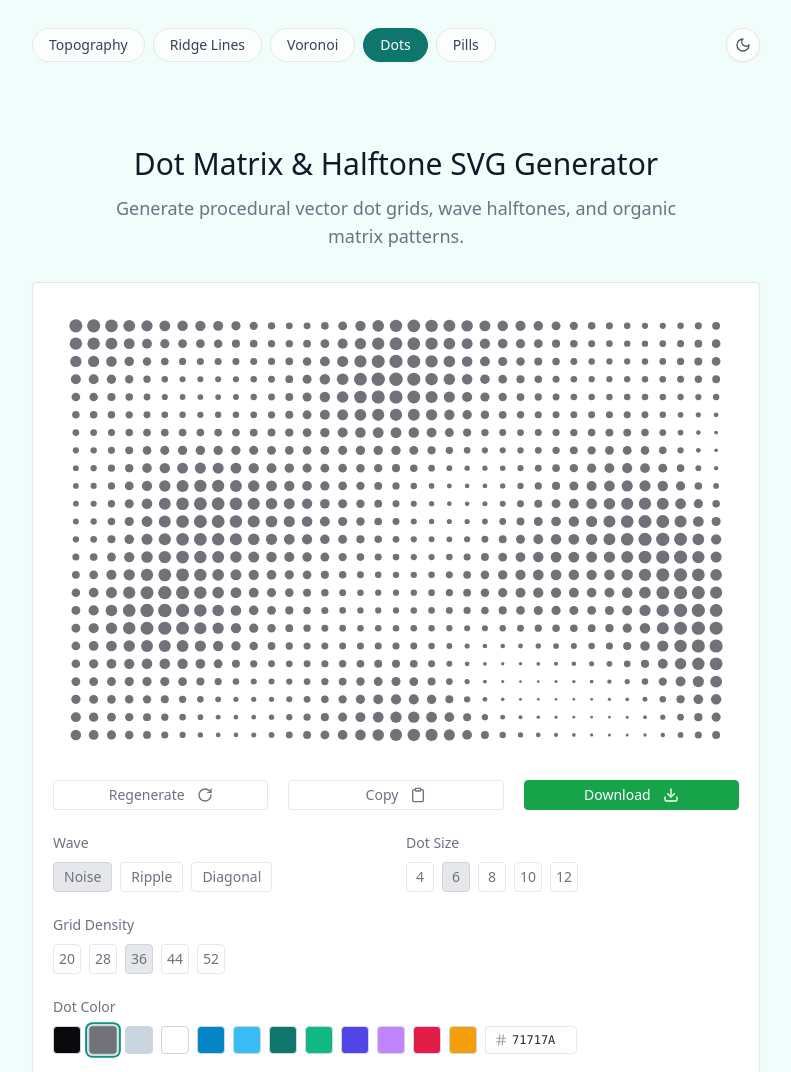
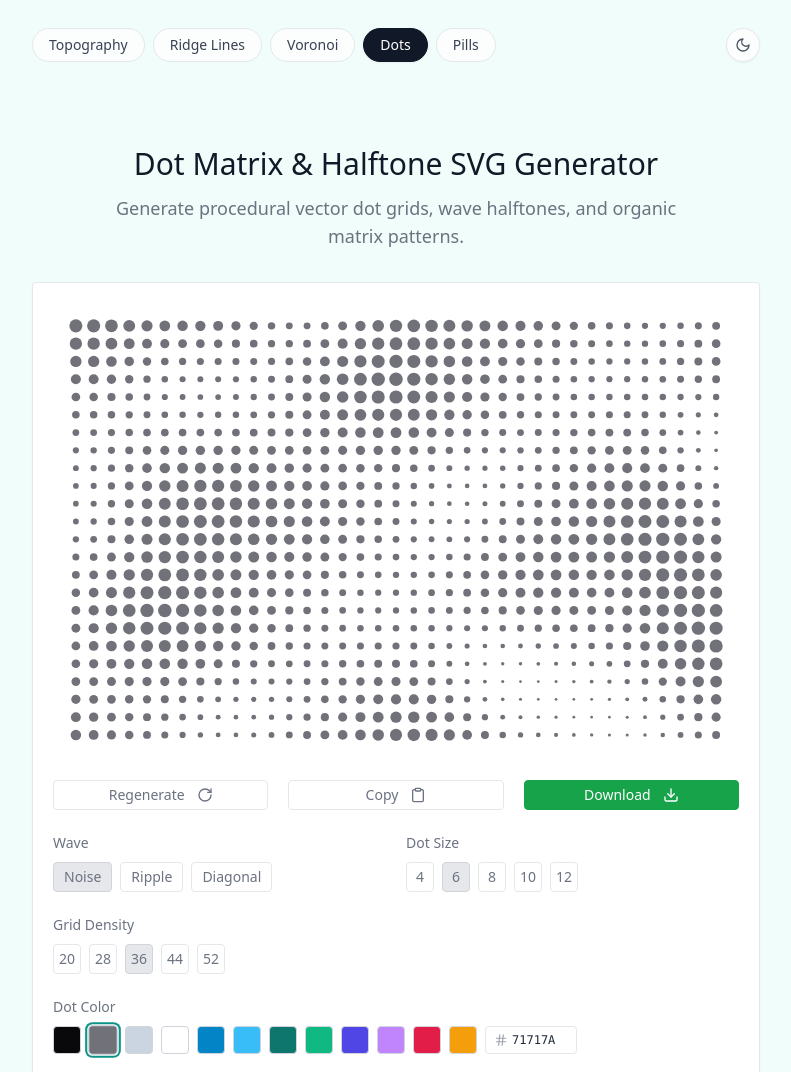
Before and after one commit to Blixthalka/topo, a Gatsby site: page /dots in a window 1280 px wide. Shown: the top 1072 px of the page, without its empty margins (244-1035 px from the left). Built offline with nearby package versions, Linux system fonts and the light colour scheme; Gatsby itself is replaced by a stand-in of ours.

Commit message:
fix(nav): resolve active state route matching across all pages and align neutral styles

```diff
--- a/src/components/GeneratorNav.jsx
+++ b/src/components/GeneratorNav.jsx
@@ -39,6 +39,36 @@ const GeneratorNav = () => {
     }
   }
 
+  const checkIsActive = (href, location) => {
+    const current = (location?.pathname || "").replace(/\/+$/, "") || "/"
+    const target = href.replace(/\/+$/, "") || "/"
+    if (target === "/") return current === "/"
+    if (target === "/dots") return current === "/dots" || current === "/halftone"
+    return current === target || current.startsWith(target + "/")
+  }
+
+  const getDesktopLinkProps = ({ href, location }) => {
+    const isActive = checkIsActive(href, location)
+    return {
+      className: `inline-flex items-center px-4 py-1.5 rounded-full text-sm font-medium border transition-all duration-150 ${
+        isActive
+          ? "bg-gray-900 text-white border-gray-900 dark:bg-zinc-100 dark:text-zinc-900 dark:border-zinc-100 shadow-sm"
+          : "bg-white/80 dark:bg-zinc-900/80 hover:bg-white dark:hover:bg-zinc-800 text-gray-700 dark:text-zinc-300 hover:text-gray-900 dark:hover:text-white border-gray-200 dark:border-zinc-800"
+      }`,
+    }
+  }
+
+  const getMobileLinkProps = ({ href, location }) => {
+    const isActive = checkIsActive(href, location)
+    return {
+      className: `flex items-center px-3.5 py-2 rounded-lg text-sm transition ${
+        isActive
+          ? "bg-gray-900 text-white dark:bg-zinc-100 dark:text-zinc-900 font-medium"
+          : "text-gray-700 dark:text-zinc-300 hover:bg-gray-100 dark:hover:bg-zinc-800"
+      }`,
+    }
+  }
+
   return (
     <header className="w-full mb-6 pt-2 pb-1">
       {/* Desktop Header */}
@@ -48,9 +78,7 @@ const GeneratorNav = () => {
             <Link
               key={path}
               to={path}
-              activeClassName="!bg-teal-700 !text-white !border-teal-700 shadow-sm"
-              partiallyActive={path !== "/"}
-              className="inline-flex items-center px-4 py-1.5 rounded-full text-sm font-medium bg-white/80 dark:bg-zinc-900/80 hover:bg-white dark:hover:bg-zinc-800 text-gray-700 dark:text-zinc-300 hover:text-gray-900 dark:hover:text-white border border-gray-200 dark:border-zinc-800 transition-all duration-150"
+              getProps={getDesktopLinkProps}
             >
               <span>{name}</span>
             </Link>
@@ -74,7 +102,7 @@ const GeneratorNav = () => {
           to="/"
           className="font-semibold text-sm tracking-tight text-gray-900 dark:text-zinc-100 flex items-center gap-2"
         >
-          <div className="w-6 h-6 rounded-md bg-teal-700 text-white flex items-center justify-center font-bold text-xs">
+          <div className="w-6 h-6 rounded-md bg-gray-900 text-white dark:bg-zinc-100 dark:text-zinc-900 flex items-center justify-center font-bold text-xs">
             T
           </div>
           <span>Topo Suite</span>
@@ -109,9 +137,7 @@ const GeneratorNav = () => {
               key={path}
               to={path}
               onClick={() => setIsMobileMenuOpen(false)}
-              activeClassName="!bg-teal-700 !text-white font-medium"
-              partiallyActive={path !== "/"}
-              className="flex items-center px-3.5 py-2 rounded-lg text-sm text-gray-700 dark:text-zinc-300 hover:bg-gray-100 dark:hover:bg-zinc-800 transition"
+              getProps={getMobileLinkProps}
             >
               <span>{name}</span>
             </Link>
```
